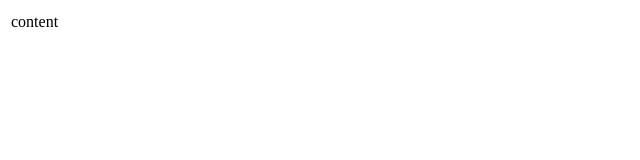
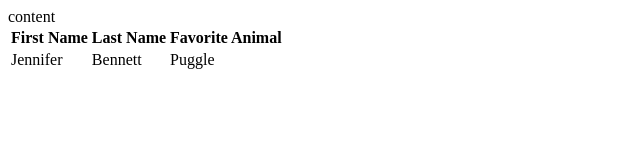
Before and after one commit to David-Shibley/html_exercise, a plain HTML site: page favorites.html in a window 1280 px wide. Shown: the whole page, without its empty margins (0-640 px from the left). Drawn offline with Linux system fonts and the light colour scheme.

Commit message:
Update favorites.html

```diff
--- a/favorites.html
+++ b/favorites.html
@@ -7,11 +7,18 @@
   <body>
     <table>
       <tr>
+			<th>First Name</th>
+			<th>Last Name</th>
+			<th>Favorite Animal</th>
+		</tr>
+		<tbody>
+		<tr>
+			<td>Jennifer</td>
+			<td>Bennett</td>
+			<td>Puggle</td>
+		</tr>
 
-      </tr>
-      <tr>
-        <td>
-          content
+        content
         </td>
       </tr>
     </table>
```
